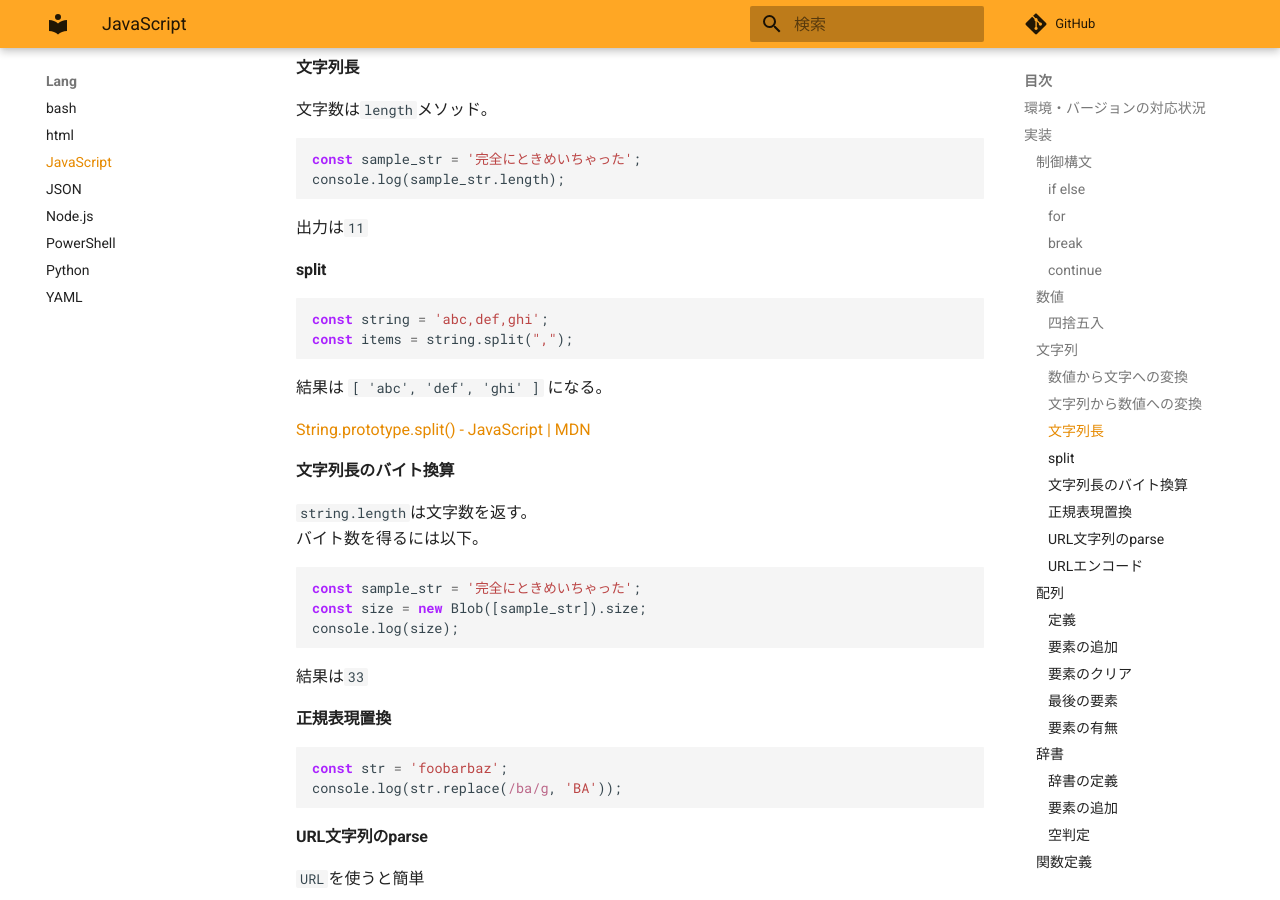
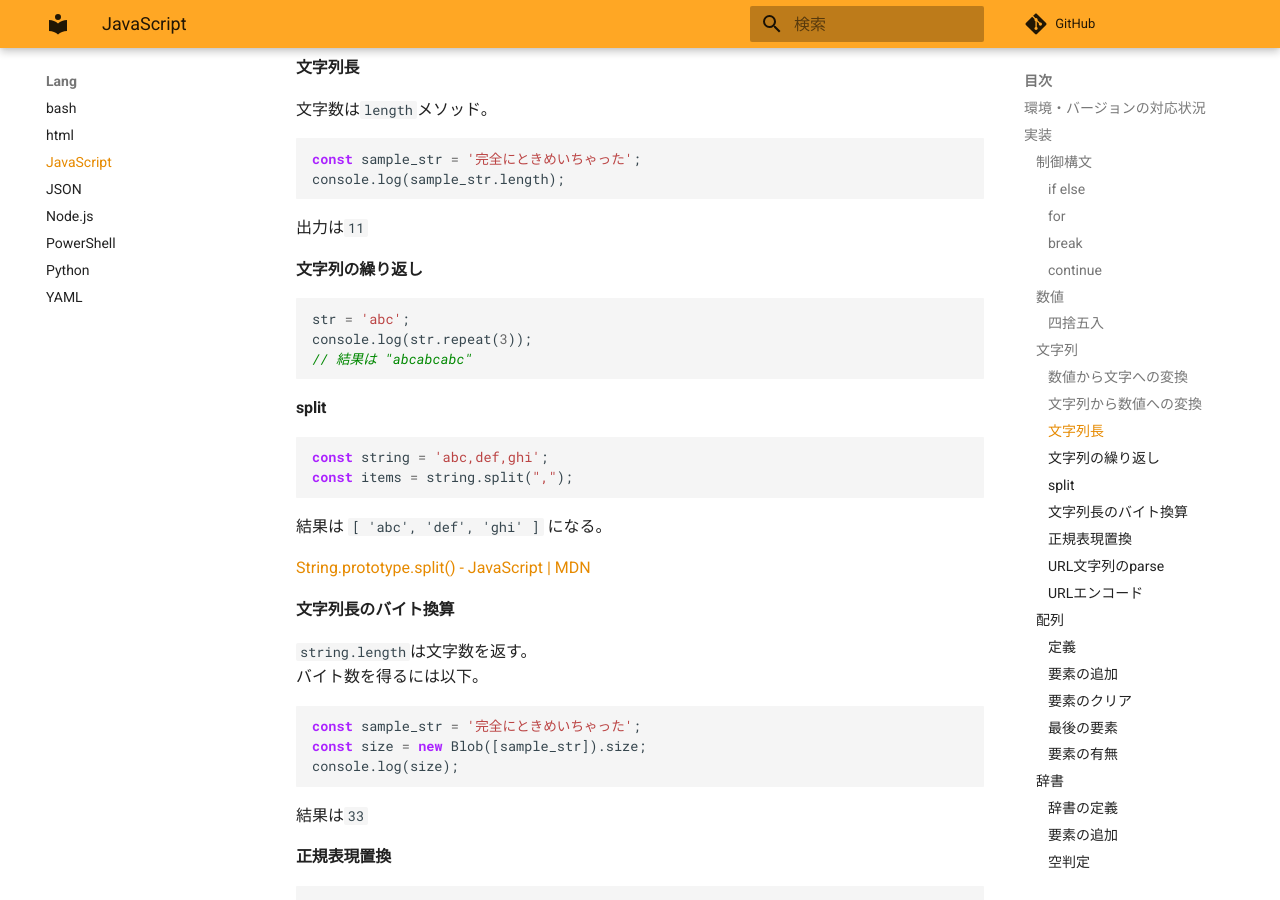
Before and after one commit to zaki-lknr/docs, an MkDocs documentation site: the page built from docs/lang/js.md, in a window 1280 px wide and 900 px high, scrolled down 1637 px. Built offline with MkDocs 1.6.1 and Material for MkDocs 9.7.7, drawn with Linux system fonts in a browser that asks for light colours; comment, search, counter and statistics services are not loaded.

Commit message:
add: lang/javascript: 文字列の繰り返し

````diff
--- a/docs/lang/js.md
+++ b/docs/lang/js.md
@@ -83,6 +83,14 @@ console.log(sample_str.length);
 ```
 
 出力は`11`
+
+#### 文字列の繰り返し
+
+```js
+str = 'abc';
+console.log(str.repeat(3));
+// 結果は "abcabcabc"
+```
 
 #### split
 
````
